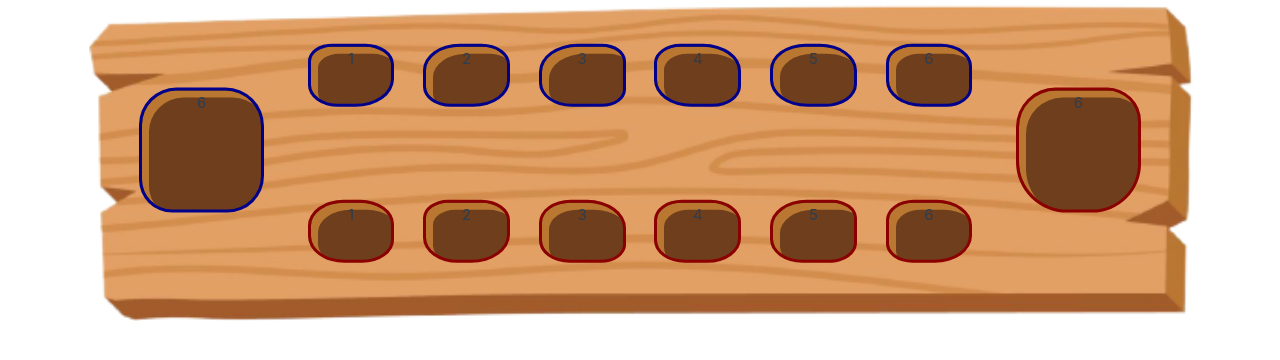
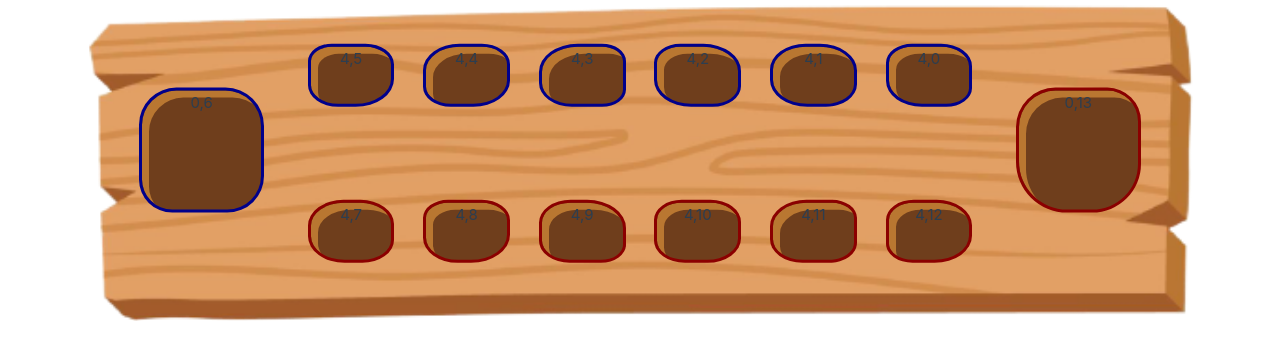
Before and after one commit to virgs/mancala, a Vue app: page / in a window 1280 px wide. Shown: the top 360 px of the page. Built offline with nearby package versions, Linux system fonts and the light colour scheme.

Commit message:
Remove mancala class

```diff
--- a/src/components/Hole.vue
+++ b/src/components/Hole.vue
@@ -1,18 +1,21 @@
 <template>
   <div style="width: 100%; height: 100%; position: relative;">
-    <span class="hole" :style="styleObject">
-      {{ stones }}
+    <span :class="{hole: true, hovered: mouseIsOver}" :style="styleObject"
+     @mouseenter="mouseOver" @mouseleave="mouseLeft">
+      {{ stones }},{{ index }}
     </span>
   </div>
 </template>
 
 <script setup lang="ts">
-import { PlayerIdentifier } from '@/engine/player';
-import { reactive } from 'vue';
+import { PlayerIdentifier } from '@/engine/PlayerIdentifier';
+import { reactive, ref } from 'vue';
 
 const props = defineProps<{
   stones: number;
-  owner: PlayerIdentifier
+  index: number;
+  owner: PlayerIdentifier,
+  playingPlayerIdentifier: PlayerIdentifier
 }>();
 
 const generateBorderRadius = () => ((Math.random() * 20) + 25) + '%';
@@ -24,6 +27,16 @@ const borders = {
   'border-top-right-radius': generateBorderRadius()
 }
 
+let mouseIsOver = ref(false);
+function mouseOver() {
+  mouseIsOver.value = true;
+  console.log(true, mouseIsOver)
+}
+
+function mouseLeft() {
+  mouseIsOver.value = false;
+  console.log(true, mouseIsOver)
+}
 
 const styleObject = reactive({
   ...borders,
@@ -44,7 +57,7 @@ const styleObject = reactive({
   box-shadow: inset 7px 7px 0px #b97731;
 }
 
-.hole:hover {
+.hovered {
   border: 10px solid;
 }
 </style>
--- a/src/components/Mancala.vue
+++ b/src/components/Mancala.vue
@@ -4,17 +4,26 @@
     <div class="container-fluid px-5" style="position: absolute; top: 0%; left: 0; height: -webkit-fill-available;">
       <div class="row g-2 h-100">
         <div class="col">
-          <Hole :stones="6" :owner="PlayerIdentifier.TOP"></Hole>
+          <Hole :stones="board[6]" :index="6" :playingPlayerIdentifier="playingPlayer.identifier"
+            :owner="PlayerIdentifier.TOP"></Hole>
         </div>
         <div class="col-8">
-          <div v-for="row in 2" class="row g-0 justify-content-center" style="height: 50%;">
-            <div v-for="pocket in 6" class="col mx-auto">
-              <Hole :stones="pocket" :owner="row === 1 ? PlayerIdentifier.TOP : PlayerIdentifier.BOTTOM"></Hole>
+          <div class="row g-0 justify-content-center" style="height: 50%;">
+            <div v-for="(pocket, index) in topInternalPockets" class="col mx-auto">
+              <Hole :stones="pocket" :index="topInternalPockets.length - 1 - index"
+                :playingPlayerIdentifier="playingPlayer.identifier" :owner=PlayerIdentifier.TOP></Hole>
+            </div>
+          </div>
+          <div class="row g-0 justify-content-center" style="height: 50%;">
+            <div v-for="(pocket, index) in bottomInternalPockets" class="col mx-auto">
+              <Hole :stones="pocket" :index="index + 7" :playingPlayerIdentifier="playingPlayer.identifier"
+                :owner="PlayerIdentifier.BOTTOM"></Hole>
             </div>
           </div>
         </div>
         <div class="col">
-          <Hole :stones="6" :owner="PlayerIdentifier.BOTTOM"></Hole>
+          <Hole :stones="board[13]" :index="13" :playingPlayerIdentifier="playingPlayer.identifier"
+            :owner="PlayerIdentifier.BOTTOM"></Hole>
         </div>
       </div>
     </div>
@@ -22,28 +31,71 @@
   </div>
 </template>
 
-<script setup lang="ts">
+<script lang="ts">
+import { BoardCreator } from "@/engine/BoardCreator";
+import { BoardEngine, type Action, type ActionResult } from "@/engine/BoardEngine";
+import { BoardPrinter } from "@/engine/BoardPrinter";
+import { Brain } from "@/engine/Brain";
+import { PlayerIdentifier } from '@/engine/PlayerIdentifier';
 import Hole from "./Hole.vue";
-import { BoardCreator } from "@/engine/board-creator";
-import { Mancala } from '@/engine/mancala';
-import { PlayerIdentifier } from "@/engine/player";
-import { PlayerLevel, AiPlayer } from "@/engine/ai-player";
 
-const props = defineProps<{
-  topPlayer: PlayerLevel;
-  bottomPlayer: PlayerLevel;
-}>();
-
-const boardConfig = new BoardCreator().create(6, 4);
-const boardLength = boardConfig.length;
-const mancala = new Mancala(new AiPlayer(PlayerIdentifier.BOTTOM, boardLength, props.bottomPlayer),
-  new AiPlayer(PlayerIdentifier.TOP, boardLength, props.topPlayer), boardConfig)
-mancala.update()
-
+export default {
+  name: "Mancala",
+  props: ['topPlayerBrainLevel', 'bottomPlayerBrainLevel'],
+  components: {
+    Hole
+  },
+  setup() {
+    return {
+      PlayerIdentifier
+    }
+  },
+  data() {
+    const board = new BoardCreator().create(6, 4);
+    const topPlayer = new Brain(this.topPlayerBrainLevel, PlayerIdentifier.TOP)
+    const bottomPlayer = new Brain(this.bottomPlayerBrainLevel, PlayerIdentifier.BOTTOM)
+    return {
+      board: board,
+      boardPrinter: new BoardPrinter({ showId: false }),
+      playingPlayer: topPlayer,
+      topPlayer: topPlayer as Brain,
+      bottomPlayer: bottomPlayer as Brain,
+      engine: new BoardEngine(board.length, { debug: true })
+    }
+  },
+  computed: {
+    topInternalPockets(): number[] {
+      return this.board
+        .filter((_pockets, index) => index < (this.board.length / 2) - 1)
+        .reverse()
+    },
+    bottomInternalPockets(): number[] {
+      return this.board
+        .filter((_pockets, index) => index >= this.board.length / 2 &&
+          index < this.board.length - 1)
+        .reverse()
+    }
+  },
+  methods: {
+    updateBoard(nextAction: Action): ActionResult {
+      const result = this.engine.move(nextAction, this.board);
+      this.playingPlayer = this.getBrainFromIdentifier(result.nextTurnPlayer!)
+      this.board = [...result.boardConfig];
+      console.log(result)
+      this.boardPrinter.print(this.board)
+      return result;
+    },
+    getBrainFromIdentifier(identifier: PlayerIdentifier): Brain {
+      const brain: Brain = this.topPlayer.identifier === identifier ? this.topPlayer : this.bottomPlayer;
+      return brain;
+    }
+  }
+}
 </script>
 
 <style scoped>
 .container-lg {
-  transform: rotate3d(0, 0, 0, 25deg); /* Why is it necessary? */
+  /* Why is it necessary? */
+  transform: rotate3d(0, 0, 0, 25deg);
 }
 </style>
--- a/src/engine/board-creator.ts
+++ b/src/engine/BoardCreator.ts
@@ -1,7 +1,7 @@
 export class BoardCreator {
     public create(internalPockets: number, initialStones: number): number[] {
         const pockets: number[] = [];
-        let counter = 0;
+        // let counter = 0;
         Array.from(Array(2).keys())
             .forEach(() => {
                 Array.from(Array(internalPockets))
--- a/src/engine/board-engine.ts
+++ b/src/engine/BoardEngine.ts
@@ -1,5 +1,6 @@
-import type { BoardConfig } from "./mancala";
-import { Player, PlayerIdentifier } from "./player";
+import { BoardPlayer } from "./BoardPlayer";
+import type { BoardConfig } from "./Mancala";
+import { PlayerIdentifier } from "./PlayerIdentifier";
 
 export interface Action {
     player: PlayerIdentifier;
@@ -11,6 +12,7 @@ export interface ActionResult {
     gameOver: boolean,
     nextTurnPlayer?: PlayerIdentifier,
     winningPlayer?: PlayerIdentifier,
+    movesRecord?: MovesRecord[]
 }
 
 export class InvalidAction extends Error {
@@ -19,13 +21,20 @@ export class InvalidAction extends Error {
     }
 }
 
+interface MovesRecord {
+    index: number;
+    newStonesAmouns: number;
+}
+
 export class BoardEngine {
     private readonly boardSize: number;
     private readonly debug: boolean;
+    private readonly movesRecord?: MovesRecord[];
 
-    public constructor(boardSize: number, config?: { debug?: boolean }) {
+    public constructor(boardSize: number, config?: { debug?: boolean, recordMoves?: boolean }) {
         this.boardSize = boardSize;
         this.debug = config?.debug || false;
+        this.movesRecord = config?.recordMoves ? [] : undefined;
     }
 
     public move(action: Action, boardConfig: BoardConfig): ActionResult {
@@ -33,13 +42,14 @@ export class BoardEngine {
             console.log(`Player '${action.player}' selected pocket (${action.pocketId})`)
         }
         const newBoard = [...boardConfig]
-        const playingPlayer = new Player(action.player, newBoard.length)
+        const playingPlayer = new BoardPlayer(action.player, newBoard.length)
 
         this.validateAction(playingPlayer, action, newBoard);
 
         let currentPocketId = action.pocketId;
         let remainingStones = newBoard[action.pocketId];
         newBoard[currentPocketId] = 0;
+        this.movesRecord?.push({ index: currentPocketId, newStonesAmouns: 0 });
         while (remainingStones > 0) {
             currentPocketId = (currentPocketId + 1) % this.boardSize;
             if (this.isPocketStore(currentPocketId) && !playingPlayer.checkPocketOwnership(currentPocketId)) {
@@ -47,6 +57,7 @@ export class BoardEngine {
                 continue;
             }
             ++newBoard[currentPocketId];
+            this.movesRecord?.push({ index: currentPocketId, newStonesAmouns: newBoard[currentPocketId] });
             --remainingStones;
         }
         let nextPlayerTurn = playingPlayer.getOppositePlayerIdentifier()
@@ -61,21 +72,23 @@ export class BoardEngine {
                     }
                     const capturedStones = newBoard[oppositeSitePocketId];
                     newBoard[currentPocketId] += capturedStones;
+                    this.movesRecord?.push({ index: currentPocketId, newStonesAmouns: newBoard[currentPocketId] });
                     newBoard[oppositeSitePocketId] = 0;
+                    this.movesRecord?.push({ index: oppositeSitePocketId, newStonesAmouns: 0 });
                 }
             }
         }
 
-        const oppositePlayer = new Player(playingPlayer.getOppositePlayerIdentifier(), newBoard.length);
+        const oppositePlayer = new BoardPlayer(playingPlayer.getOppositePlayerIdentifier(), newBoard.length);
         const gameOver = playingPlayer.getAvailablePlays(newBoard).length === 0 || oppositePlayer.getAvailablePlays(newBoard).length === 0
         if (gameOver) {
             return this.gameOverProcedure(newBoard, playingPlayer, oppositePlayer)
         }
 
-        return { nextTurnPlayer: nextPlayerTurn, boardConfig: newBoard, gameOver: false };
+        return { nextTurnPlayer: nextPlayerTurn, boardConfig: newBoard, gameOver: false, movesRecord: this.movesRecord };
     }
 
-    private validateAction(playingPlayer: Player, action: Action, newBoard: number[]) {
+    private validateAction(playingPlayer: BoardPlayer, action: Action, newBoard: number[]) {
         if (!playingPlayer.checkPocketOwnership(action.pocketId)) {
             throw new InvalidAction(`Player '${action.player}' cannot select an opponent's pocket (${action.pocketId})`);
         }
@@ -87,15 +100,21 @@ export class BoardEngine {
         }
     }
 
-    private gameOverProcedure(board: number[], playingPlayer: Player, oppositePlayer: Player): ActionResult {
+    private gameOverProcedure(board: number[], playingPlayer: BoardPlayer, oppositePlayer: BoardPlayer): ActionResult {
         const playingPlayerAvailablePlays = playingPlayer.getAvailablePlays(board);
         const stonesInPlayingPlayerSide = playingPlayerAvailablePlays
-            .reduce((acc, item) => acc + board[item], board[playingPlayer.getPlayerStorePocketIndex()]);
+            .reduce((acc, item) => {
+                this.movesRecord?.push({ index: item, newStonesAmouns: 0 });
+                return acc + board[item];
+            }, board[playingPlayer.getPlayerStorePocketIndex()]);
 
 
         const oppositePlayerAvailablePlays = oppositePlayer.getAvailablePlays(board);
         const stonesInOppositePlayerSide = oppositePlayerAvailablePlays
-            .reduce((acc, item) => acc + board[item], board[oppositePlayer.getPlayerStorePocketIndex()]);
+            .reduce((acc, item) => {
+                this.movesRecord?.push({ index: item, newStonesAmouns: 0 });
+                return acc + board[item];
+            }, board[oppositePlayer.getPlayerStorePocketIndex()]);
 
 
         const newBoard = Array
@@ -103,7 +122,9 @@ export class BoardEngine {
             .map(() => 0);
 
         newBoard[playingPlayer.getPlayerStorePocketIndex()] = stonesInPlayingPlayerSide;
+        this.movesRecord?.push({ index: playingPlayer.getPlayerStorePocketIndex(), newStonesAmouns: stonesInPlayingPlayerSide });
         newBoard[oppositePlayer.getPlayerStorePocketIndex()] = stonesInOppositePlayerSide;
+        this.movesRecord?.push({ index: oppositePlayer.getPlayerStorePocketIndex(), newStonesAmouns: stonesInOppositePlayerSide });
         let winningPlayer: PlayerIdentifier | undefined; //DRAW
         if (stonesInPlayingPlayerSide > stonesInOppositePlayerSide) {
             winningPlayer = playingPlayer.identifier
@@ -111,7 +132,7 @@ export class BoardEngine {
             winningPlayer = oppositePlayer.identifier
         }
 
-        return { gameOver: true, winningPlayer: winningPlayer, boardConfig: newBoard }
+        return { gameOver: true, winningPlayer: winningPlayer, boardConfig: newBoard, movesRecord: this.movesRecord }
     }
 
     private getOppositeSidePocketId(currentPocketId: number): number {
--- a/src/engine/player.ts
+++ b/src/engine/BoardPlayer.ts
@@ -1,12 +1,7 @@
-import type { Action } from "./board-engine";
-import type { BoardConfig } from "./mancala";
+import type { BoardConfig } from "./Mancala";
+import { PlayerIdentifier } from "./PlayerIdentifier";
 
-export enum PlayerIdentifier {
-    TOP = 'TOP',
-    BOTTOM = 'BOTTOM'
-}
-
-export class Player {
+export class BoardPlayer {
     readonly identifier: PlayerIdentifier;
     private readonly boardLength: number;
 
@@ -15,20 +10,19 @@ export class Player {
         this.boardLength = boardLength;
     }
 
-    public selectNextMove(board: BoardConfig): number {
-        throw new Error("Method not implemented.");
-    }
-
     public getOppositePlayerIdentifier(): PlayerIdentifier {
         return (this.identifier === PlayerIdentifier.BOTTOM) ? PlayerIdentifier.TOP : PlayerIdentifier.BOTTOM
     }
 
     public checkPocketOwnership(pocketId: number): boolean {
-        if (this.identifier === PlayerIdentifier.TOP && pocketId >= this.boardLength / 2) {
+        if (pocketId < 0 || pocketId > this.boardLength - 1) {
+            throw new Error(`Invalid pocketId (${pocketId}) for this board length: ${this.boardLength}`)
+        }
+        if (this.identifier === PlayerIdentifier.TOP && pocketId < this.boardLength / 2) {
+            return true;
+        }
+        if (this.identifier === PlayerIdentifier.BOTTOM && pocketId >= this.boardLength / 2) {
             return true
-        }
-        if (this.identifier === PlayerIdentifier.BOTTOM && pocketId < this.boardLength / 2) {
-            return true;
         }
         return false;
     }
@@ -40,11 +34,11 @@ export class Player {
     }
 
     public getPlayerStorePocketIndex(): number {
-        return this.identifier === PlayerIdentifier.BOTTOM ? (this.boardLength / 2) - 1 : this.boardLength - 1;
+        return this.identifier === PlayerIdentifier.TOP ? (this.boardLength / 2) - 1 : this.boardLength - 1;
     }
 
     public getOpponentStorePocketIndex(): number {
-        return this.identifier === PlayerIdentifier.TOP ? (this.boardLength / 2) - 1 : this.boardLength - 1;
+        return this.identifier === PlayerIdentifier.BOTTOM ? (this.boardLength / 2) - 1 : this.boardLength - 1;
     }
 
     public getAvailablePlays(boardConfig: BoardConfig): number[] {
--- /dev/null
+++ b/src/engine/Brain.ts
@@ -0,0 +1,26 @@
+import { BoardPlayer } from "./BoardPlayer";
+import type { BoardConfig } from "./Mancala";
+import { PlayerIdentifier } from "./PlayerIdentifier";
+
+export enum BrainLevel {
+    HUMAN = -1,
+    BEGINNER = 0,
+    MEDIUM = 5,
+    HARD = 10,
+    HARDCORE = 20
+}
+
+export class Brain {
+    readonly identifier: PlayerIdentifier;
+    // private readonly depth: BrainLevel;
+
+    public constructor(level: BrainLevel, playerIdentifier: PlayerIdentifier) {
+        this.identifier = playerIdentifier;
+        // this.depth = level;
+    }
+
+    public selectNextMove(board: BoardConfig): number {
+        const availablePlays = new BoardPlayer(this.identifier, board.length).getAvailablePlays(board);
+        return availablePlays[Math.floor(Math.random() * availablePlays.length)]
+    }
+}
--- /dev/null
+++ b/src/engine/PlayerIdentifier.ts
@@ -0,0 +1,5 @@
+
+export enum PlayerIdentifier {
+    TOP = 'TOP',
+    BOTTOM = 'BOTTOM'
+}
--- a/src/engine/ai-player.ts
+++ /dev/null
@@ -1,24 +0,0 @@
-import type { BoardConfig } from "./mancala";
-import { Player, PlayerIdentifier } from "./player";
-
-export enum PlayerLevel {
-    HUMAN = -1,
-    BEGINNER = 0,
-    MEDIUM = 5,
-    HARD = 10,
-    HARDCORE = 20
-}
-
-export class AiPlayer extends Player {
-    private readonly depth: PlayerLevel;
-
-    public constructor(identifier: PlayerIdentifier, boardLength: number, level: PlayerLevel) {
-        super(identifier, boardLength);
-        this.depth = level;
-    }
-
-    public override selectNextMove(board: BoardConfig): number {
-        const availablePlays = this.getAvailablePlays(board);
-        return availablePlays[Math.floor(Math.random() * availablePlays.length)]
-    }
-}
--- a/src/views/HomeView.vue
+++ b/src/views/HomeView.vue
@@ -1,10 +1,10 @@
 <template>
   <main>
-    <MancalaView :top-player="PlayerLevel.BEGINNER" :bottom-player="PlayerLevel.HUMAN" />
+    <MancalaView :top-player="BrainLevel.BEGINNER" :bottom-player="BrainLevel.HUMAN" />
   </main>
 </template>
 
 <script setup lang="ts">
 import MancalaView from "@/components/Mancala.vue";
-import { PlayerLevel } from "@/engine/ai-player";
+import { BrainLevel } from "@/engine/Brain";
 </script>
```
Also changed, not shown: src/assets/main.css (+0 -31 lines), src/engine/BoardPrinter.ts (renamed from src/engine/board-printer.ts, +4 -5 lines), src/engine/mancala.ts (deleted, +0 -45 lines).
